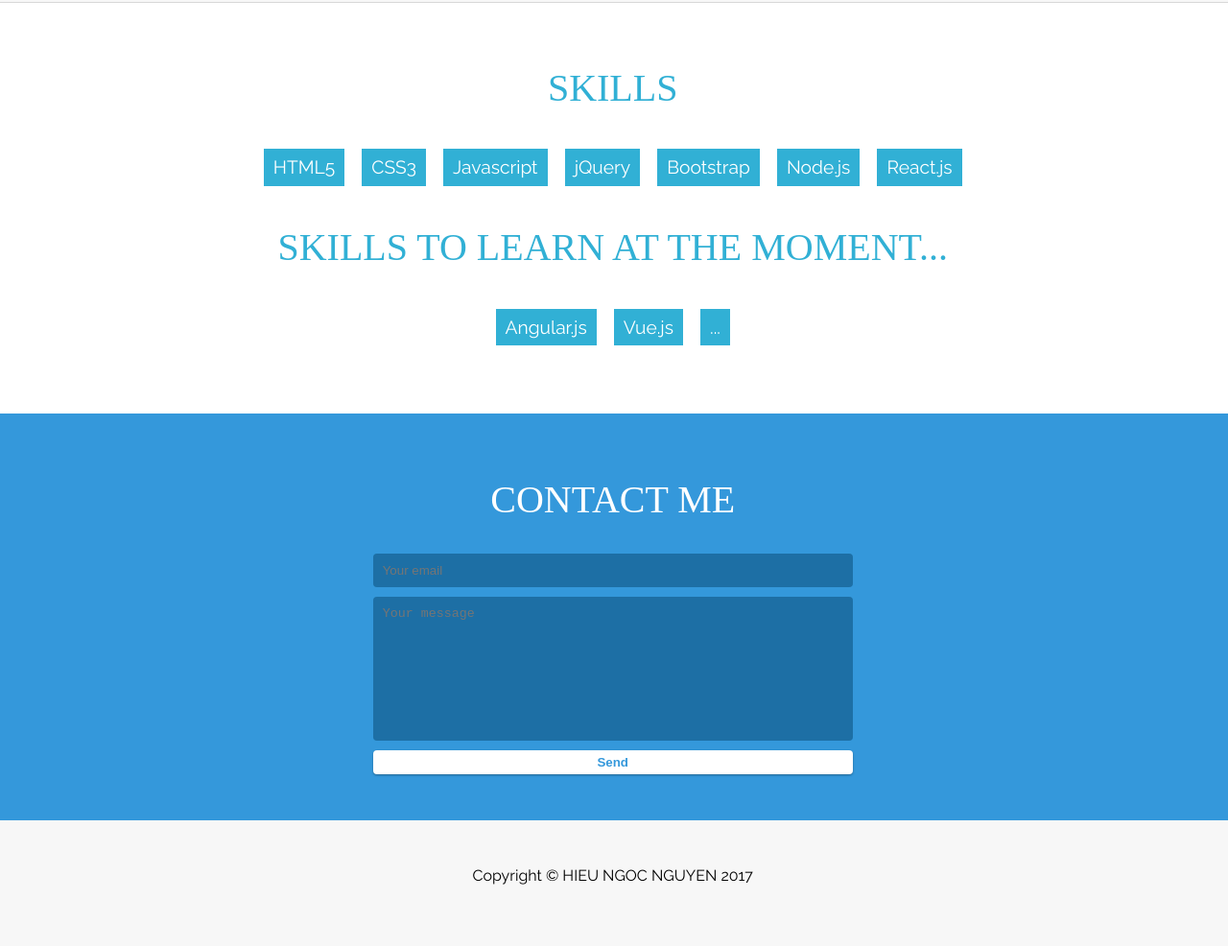
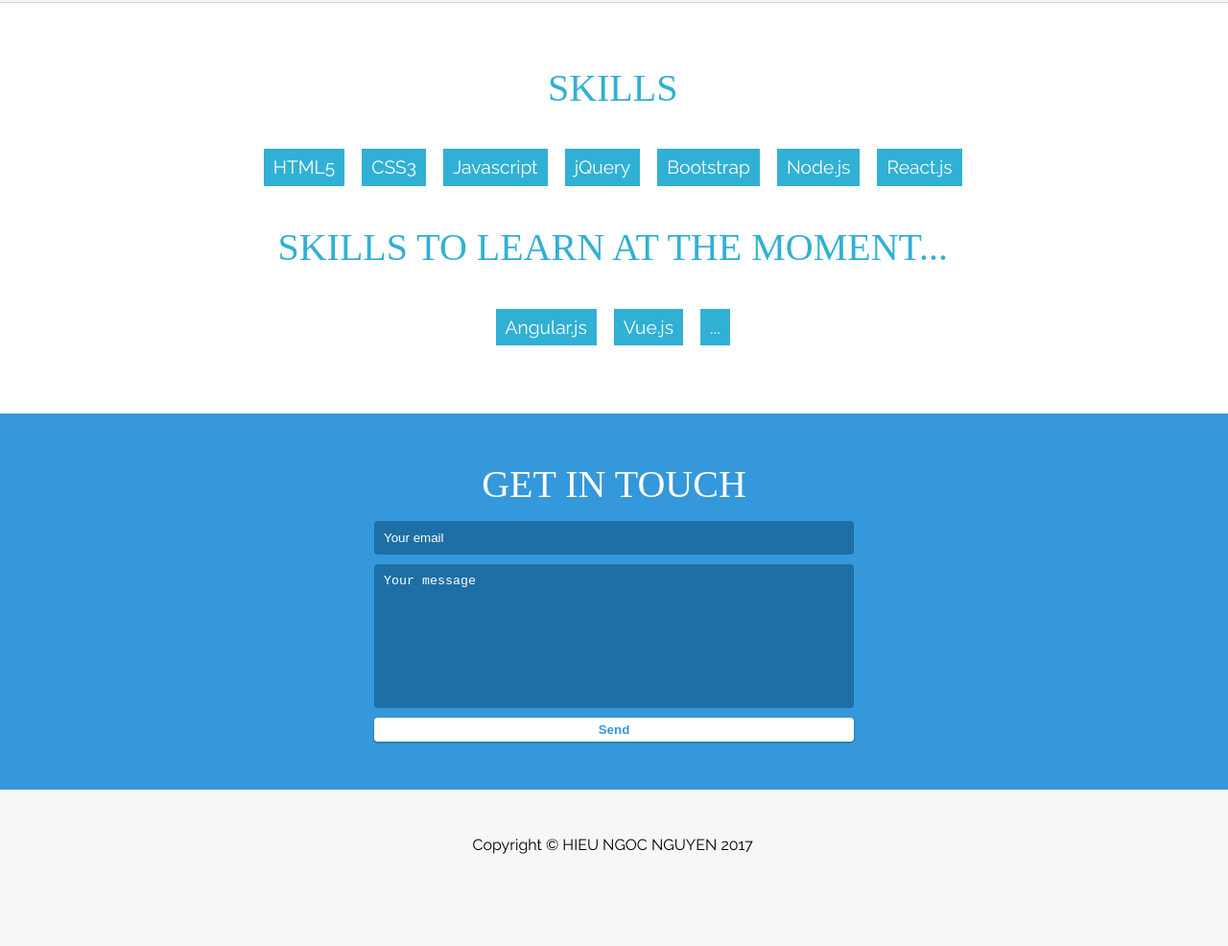
Before and after one commit to hnnguyen45thinkful/portfolio-hieu, a plain HTML site: page index.html in a window 1280 px wide. Shown: the part 4259-5245 px from the top of the page at 96% size. After the commit the page ends 5213 px from the top, so only its background shows below. Drawn offline with Linux system fonts and the light colour scheme.

Commit message:
fixed contact form and styles it better

```diff
--- a/index.html
+++ b/index.html
@@ -254,25 +254,17 @@
 
       <!-- BEGIN CONTACT -->
 
-      <div class="row blue">
-        <div class="side-content"></div>
-        <div class="main-content">
-          <div class="content-header">
-            <a class="anchor" name="contact"></a>
-            <h2 class="white-text">Contact Me</h2>
-          </div>
-          <div class="contact content-body">
-            <form method="POST" action="https://formspree.io/email@email.com">
+          <div id="contact">
+        <h2>Get in Touch</h2>
+        <div id="contact-form">
                 <input type="hidden" name="_subject" value="Contact request from personal website" />
                 <input type="email" name="_replyto" placeholder="Your email" required>
                 <textarea name="message" placeholder="Your message" required></textarea>
                 <button type="submit">Send</button>
-            </form>
-          </div>
         </div>
-        <div class="side-content"></div>
-      </div>
-      <!-- END CONTACT -->
+        <!-- End #contact-form -->
+    </div>
+    <!-- End #contact -->
 
       <!-- BEGIN FOOTER -->
       <div class="row">
--- a/style.css
+++ b/style.css
@@ -8,6 +8,9 @@
   box-sizing: border-box
 }
 
+.display-none {
+  display: none;
+}
 /*NAVBAR*/
 .navbar {
   background-color: #31b0d5;
@@ -333,7 +336,23 @@
   color:black;
 }
 
-
+#contact{padding:50px 15px;background:#3498db;text-align:center}
+#contact h2{margin:0 0 15px 0;color:#fff;font-weight:500}
+#contact-form{max-width:500px;margin:0 auto}
+#contact-form input,#contact-form textarea{display:block;width:100%;padding:10px;border-radius:4px;border:none;margin-bottom:10px;background:#1d6fa5;color:#fff;-webkit-transition:.5s ease all;transition:.5s ease all}
+#contact-form input::-webkit-input-placeholder,
+#contact-form textarea::-webkit-input-placeholder{color:#fff}
+#contact-form input:-moz-placeholder,
+#contact-form textarea:-moz-placeholder{color:#fff;opacity:1}
+#contact-form input::-moz-placeholder,
+#contact-form textarea::-moz-placeholder{color:#fff;opacity:1}
+#contact-form input:-ms-input-placeholder,
+#contact-form textarea:-ms-input-placeholder{color:#fff}
+#contact-form input:focus,
+#contact-form textarea:focus{outline:none;background:#16527a}
+#contact-form textarea{height:150px;resize:none}
+#contact-form button{display:block;width:100%;background:#fff;border-radius:4px;padding:5px 10px;border:none;color:#3498db;font-weight:700;box-shadow:0 1px 3px rgba(0,0,0,0.12),0 1px 2px rgba(0,0,0,0.24);-webkit-transition:.5s ease all;transition:.5s ease all}
+#contact-form button:hover{box-shadow:0 10px 20px rgba(0,0,0,0.19),0 6px 6px rgba(0,0,0,0.23)}
 
 @media only screen and (max-width: 480px){
   .jumbotron h1{
```
